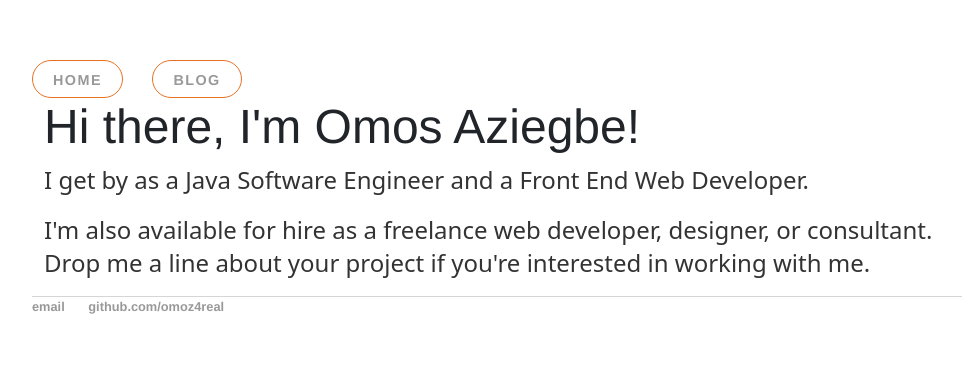
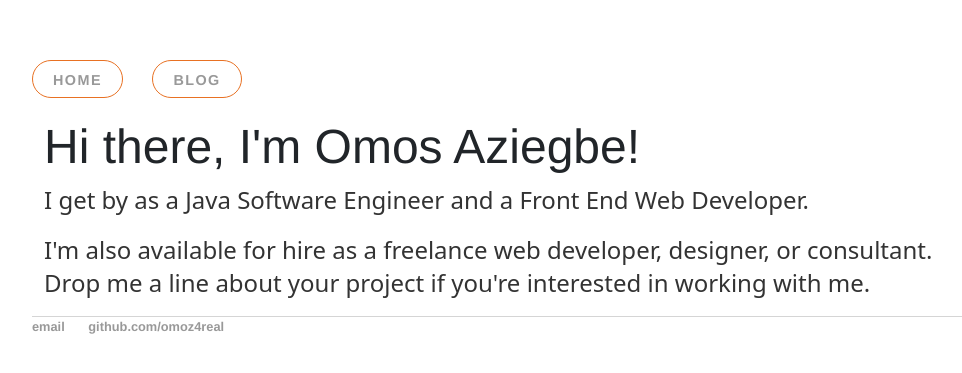
Before and after one commit to omoz4real/omoz4real.github.io, a Jekyll site: the page built from index.html, in a window 1280 px wide. Shown: the top 373 px of the page, without its empty margins (128-1090 px from the left). Built offline with Jekyll 4.4.1, drawn with Linux system fonts in a browser that asks for light colours.

Commit message:
Update main.css

```diff
--- a/css/main.css
+++ b/css/main.css
@@ -34,6 +34,10 @@ nav a {
 	border: 1px solid rgb(232,113,35);
 	margin-right: 5px;
 }
+
+.blurb{
+	margin-top: 20px;
+	}
 a {
     text-decoration: none;
     color: #999;
```
